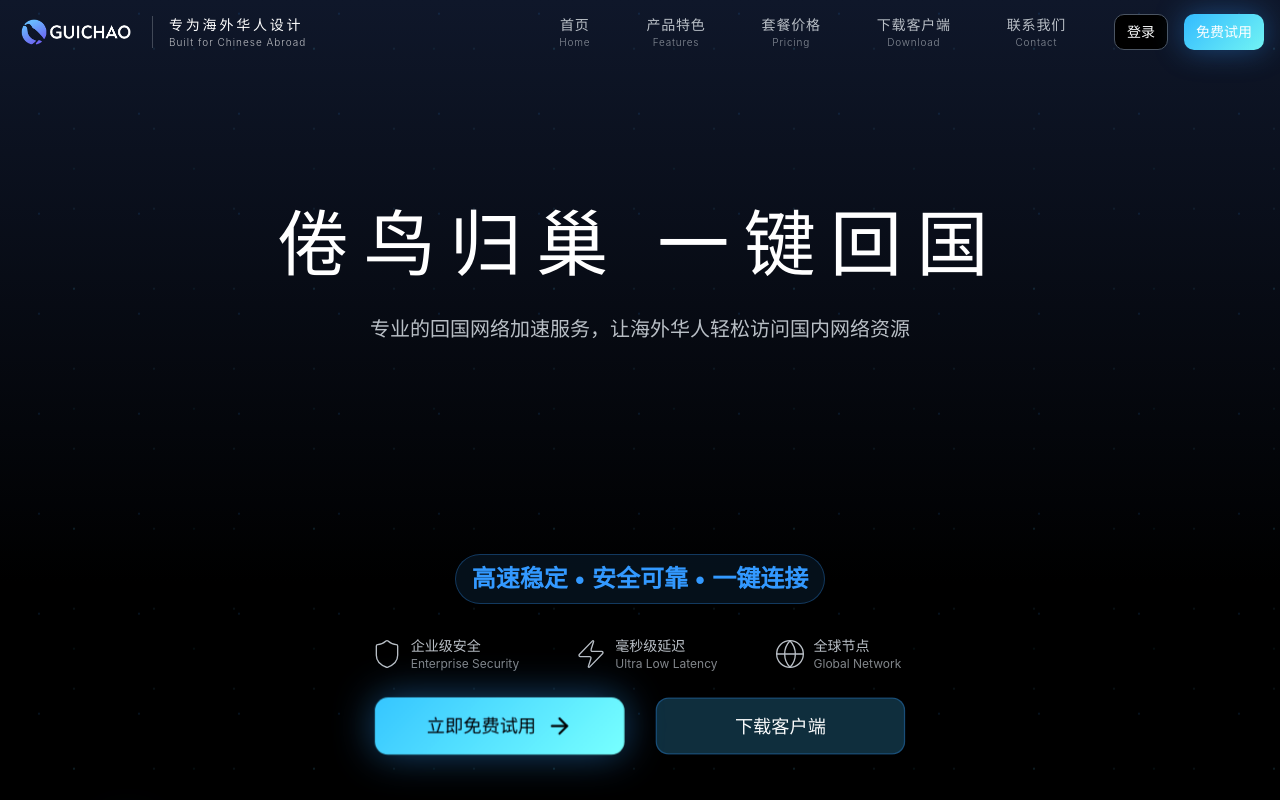
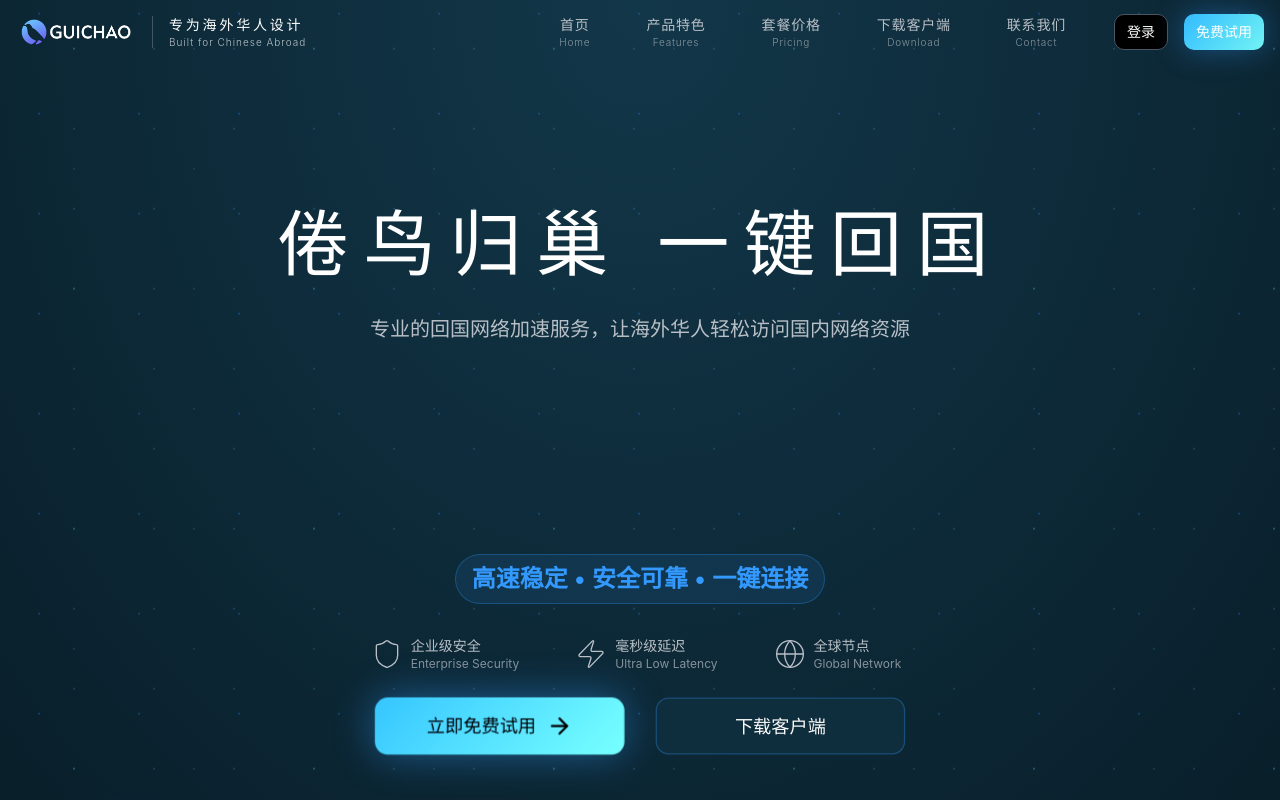
Before and after one commit to Alexneilcaiqiqi/vivid-palette-ai, a React (Vite) app: page / in a window 1280 px wide. Shown: the top 800 px of the page. Built offline with nearby package versions, Linux system fonts and the light colour scheme.

Commit message:
Fix background color issues

```diff
--- a/src/components/Hero.tsx
+++ b/src/components/Hero.tsx
@@ -1,7 +1,7 @@
 import { Button } from "@/components/ui/button";
 import { ArrowRight, Globe, Shield, Zap, Smartphone, Router, Monitor, Laptop } from "lucide-react";
 const Hero = () => {
-  return <section id="home" className="relative min-h-screen flex items-center justify-center pt-24 pb-20 floating-particles bg-gradient-to-t from-black via-black to-slate-900" aria-label="首页英雄区">
+  return <section id="home" className="relative min-h-screen flex items-center justify-center pt-24 pb-20 floating-particles" aria-label="首页英雄区">
       <div className="container mx-auto px-4 text-center relative z-10">
         {/* 主标题区 */}
         <div className="max-w-4xl mx-auto mb-20">
```
